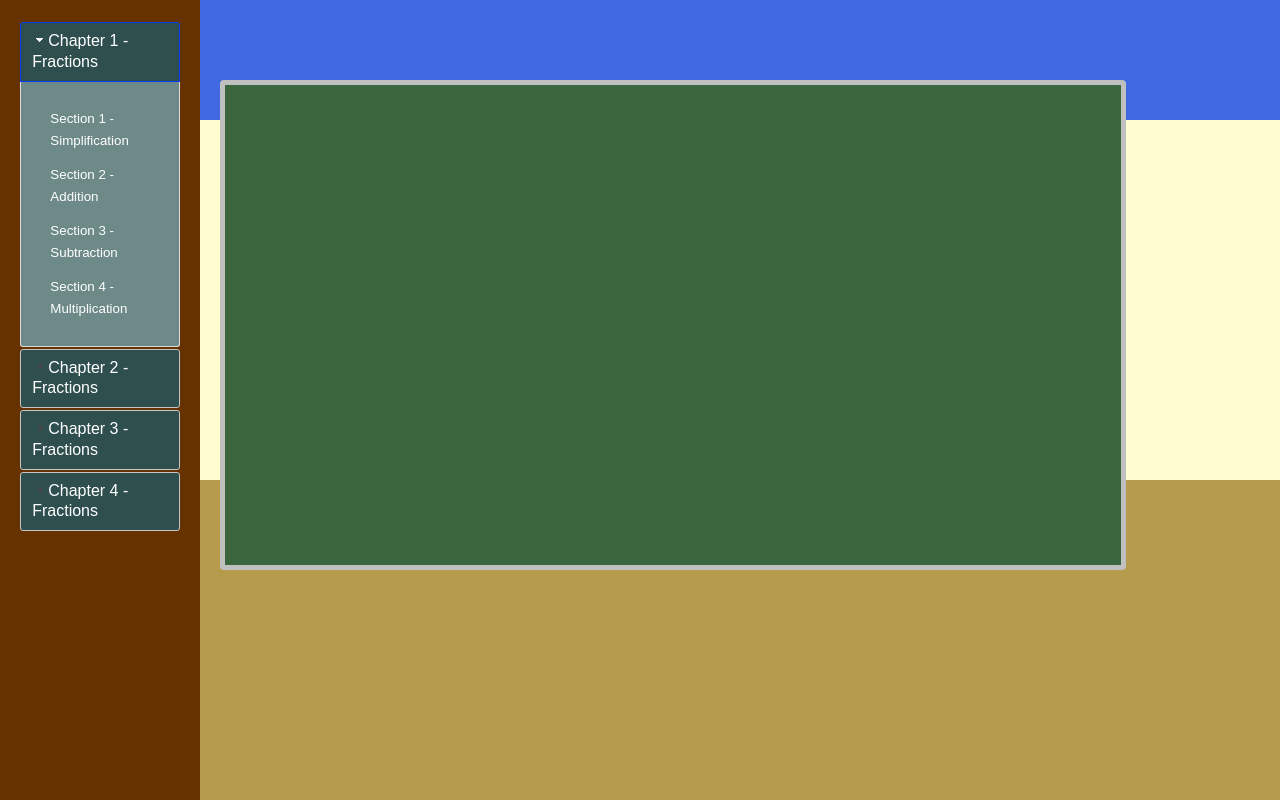
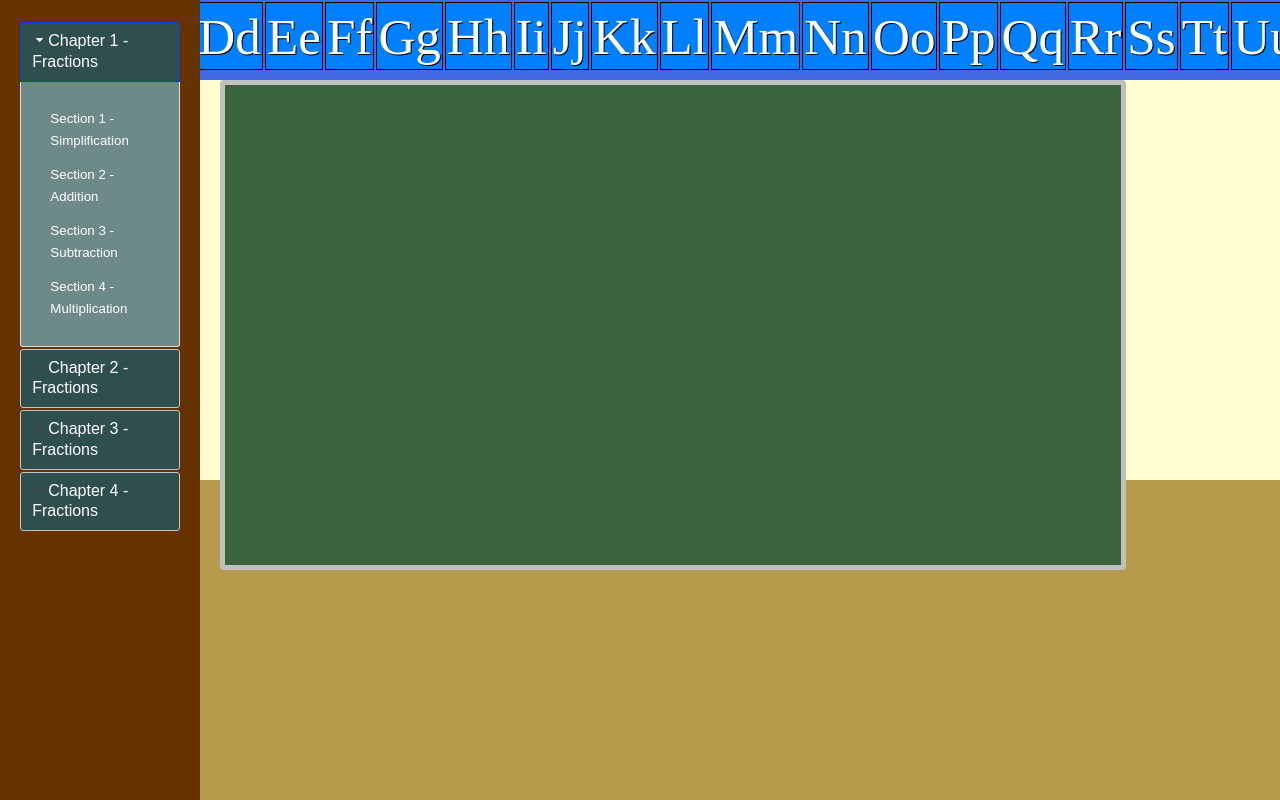
Before and after one commit to JerameyATyler/JerameyATyler.github.io, a plain HTML site: page index.html in a window 1280 px wide. Drawn offline with Linux system fonts and the light colour scheme.

Commit message:
Added Alphabet at the top of the background

```diff
--- a/css/style.css
+++ b/css/style.css
@@ -93,7 +93,7 @@ Background
 #upper_border{
     position:relative;
     width: 100%;
-    height: 15%;
+    height: 10%;
     top:0;
     left:0;
     background-color: royalblue;
@@ -101,11 +101,20 @@ Background
 }
 
 #upper_border #tiles{
-
+    position:relative;
+    width:100%;
+    height: 90%;
+    margin: 0 auto;
 }
 
-#upper_border #tiles #tile{
-
+#upper_border #tiles tr td{
+    border: 1px solid black;
+    background-color: #007fff;
+    text-shadow: 1px 1px black;
+    width: 4%;
+    font-size: 4vw;
+    height: 90%;
+    margin: 0 auto;
 }
 
 #lower_border{
--- a/includes/background.html
+++ b/includes/background.html
@@ -2,7 +2,31 @@
     <div id="upper_border">
         <table id="tiles">
             <tr>
-                <td></td>
+                <td>Aa</td>
+                <td>Bb</td>
+                <td>Cc</td>
+                <td>Dd</td>
+                <td>Ee</td>
+                <td>Ff</td>
+                <td>Gg</td>
+                <td>Hh</td>
+                <td>Ii</td>
+                <td>Jj</td>
+                <td>Kk</td>
+                <td>Ll</td>
+                <td>Mm</td>
+                <td>Nn</td>
+                <td>Oo</td>
+                <td>Pp</td>
+                <td>Qq</td>
+                <td>Rr</td>
+                <td>Ss</td>
+                <td>Tt</td>
+                <td>Uu</td>
+                <td>Vv</td>
+                <td>Xx</td>
+                <td>Yy</td>
+                <td>Zz</td>
             </tr>
         </table>
     </div>
```
